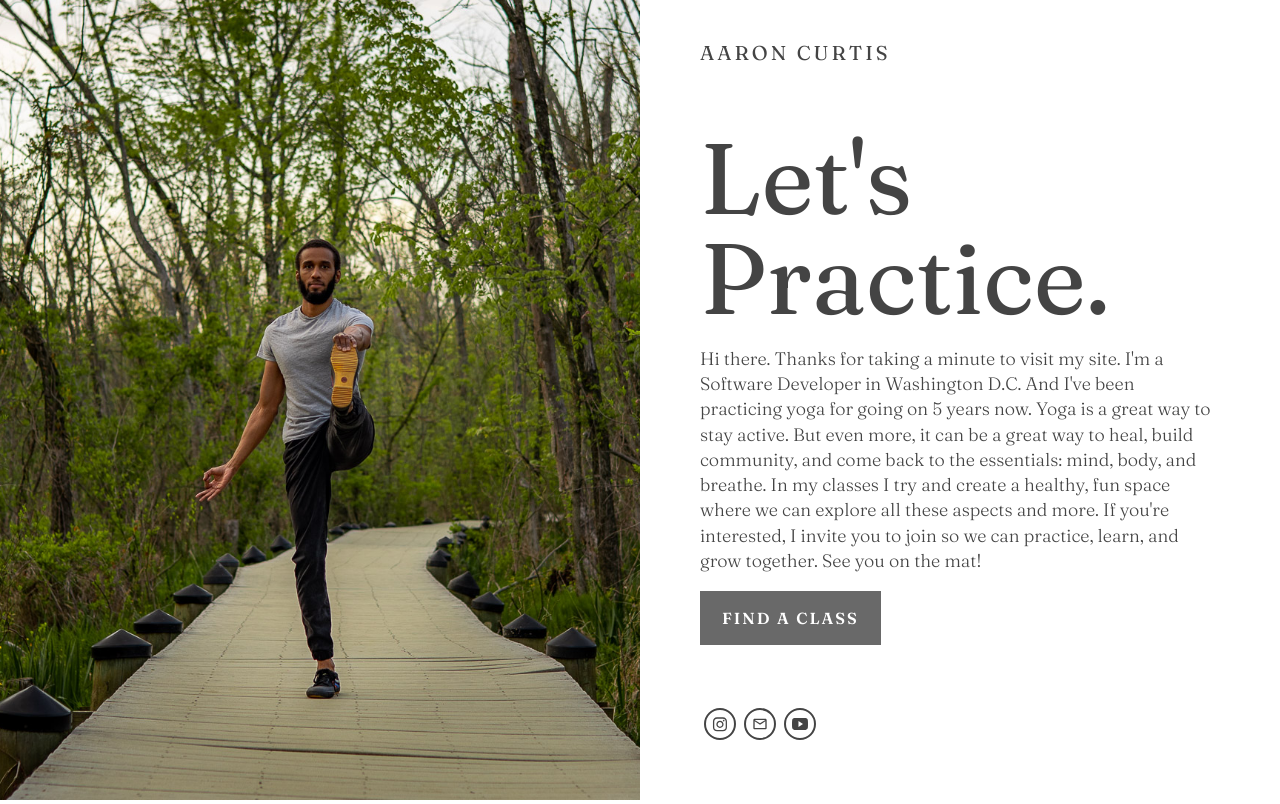
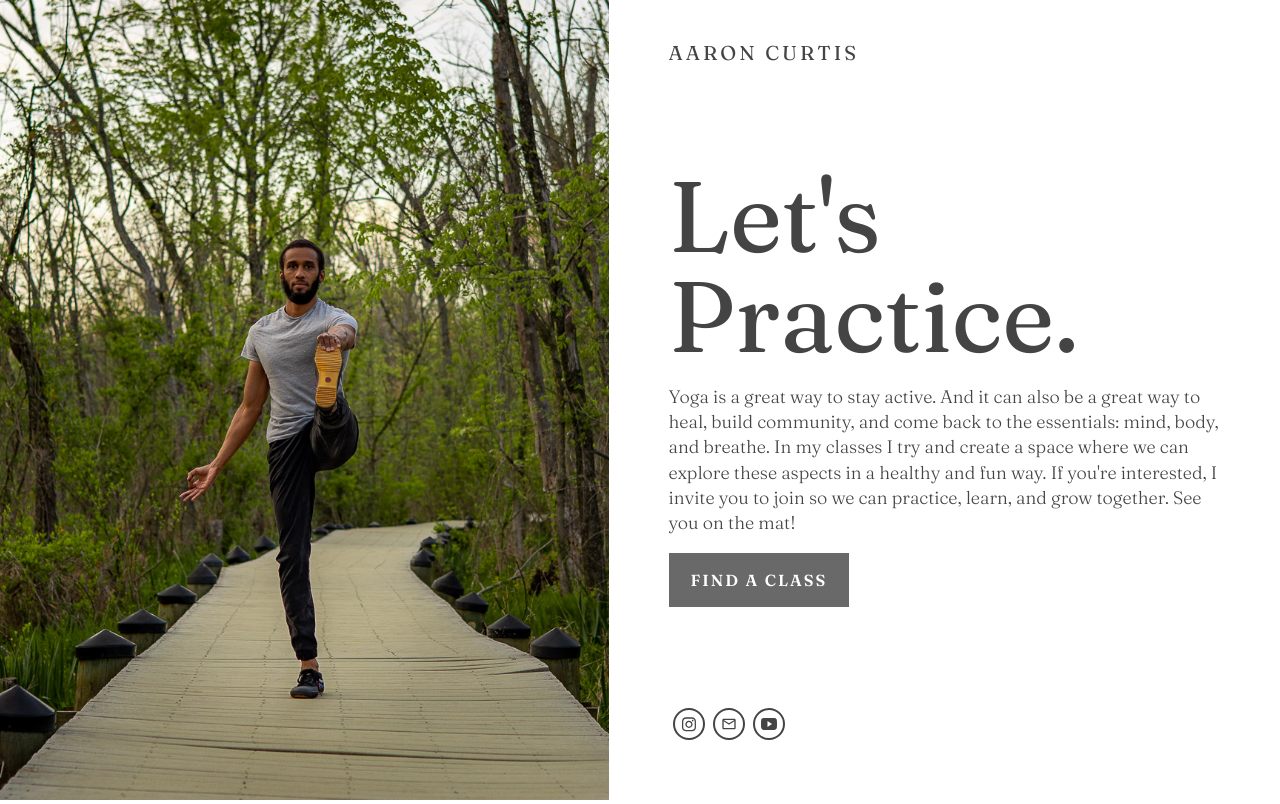
Before and after one commit to aaroncurtisyoga/aaroncurtisayoga, a React (Create React App) app in the folder client/: page / in a window 1280 px wide. Built offline with nearby package versions, Linux system fonts and the light colour scheme.

Commit message:
Update copy. Simplify styles

```diff
--- a/client/src/App.scss
+++ b/client/src/App.scss
@@ -14,12 +14,6 @@ body {
 }
 
 .landing-page {
-  position: relative;
-  top: 0;
-  left: 0;
-  width: 100%;
-  height: 100%;
-  overflow: hidden;
   .content-image,
   .content-copy {
     position: relative;
@@ -139,11 +133,11 @@ body {
     }
   }
   @media screen and (min-width: 992px) {
-    position: absolute;
+    display: flex;
+    height: 100vh;
     .content-image,
     .content-copy {
-      width: 50%;
-      height: 100%;
+      flex-grow: 1;
     }
     .content-copy {
       padding: 40px 60px 60px 60px;
--- a/client/src/components/LandingPage.tsx
+++ b/client/src/components/LandingPage.tsx
@@ -26,14 +26,12 @@ const LandingPage: React.FC = () => {
         <div className={`info`}>
           <h1 className="headline">Let's Practice.</h1>
           <p className="sub-headline-copy">
-            Hi there. Thanks for taking a minute to visit my site. I'm a
-            Software Developer in Washington D.C. And I've been practicing yoga
-            for going on 5 years now. Yoga is a great way to stay active. But
-            even more, it can be a great way to heal, build community, and come
-            back to the essentials: mind, body, and breathe. In my classes I try
-            and create a healthy, fun space where we can explore all these
-            aspects and more. If you're interested, I invite you to join so we
-            can practice, learn, and grow together. See you on the mat!
+            Yoga is a great way to stay active. And it can also be a great way
+            to heal, build community, and come back to the essentials: mind,
+            body, and breathe. In my classes I try and create a space where we
+            can explore these aspects in a healthy and fun way. If you're
+            interested, I invite you to join so we can practice, learn, and grow
+            together. See you on the mat!
           </p>
           <div>
             {/*
```
